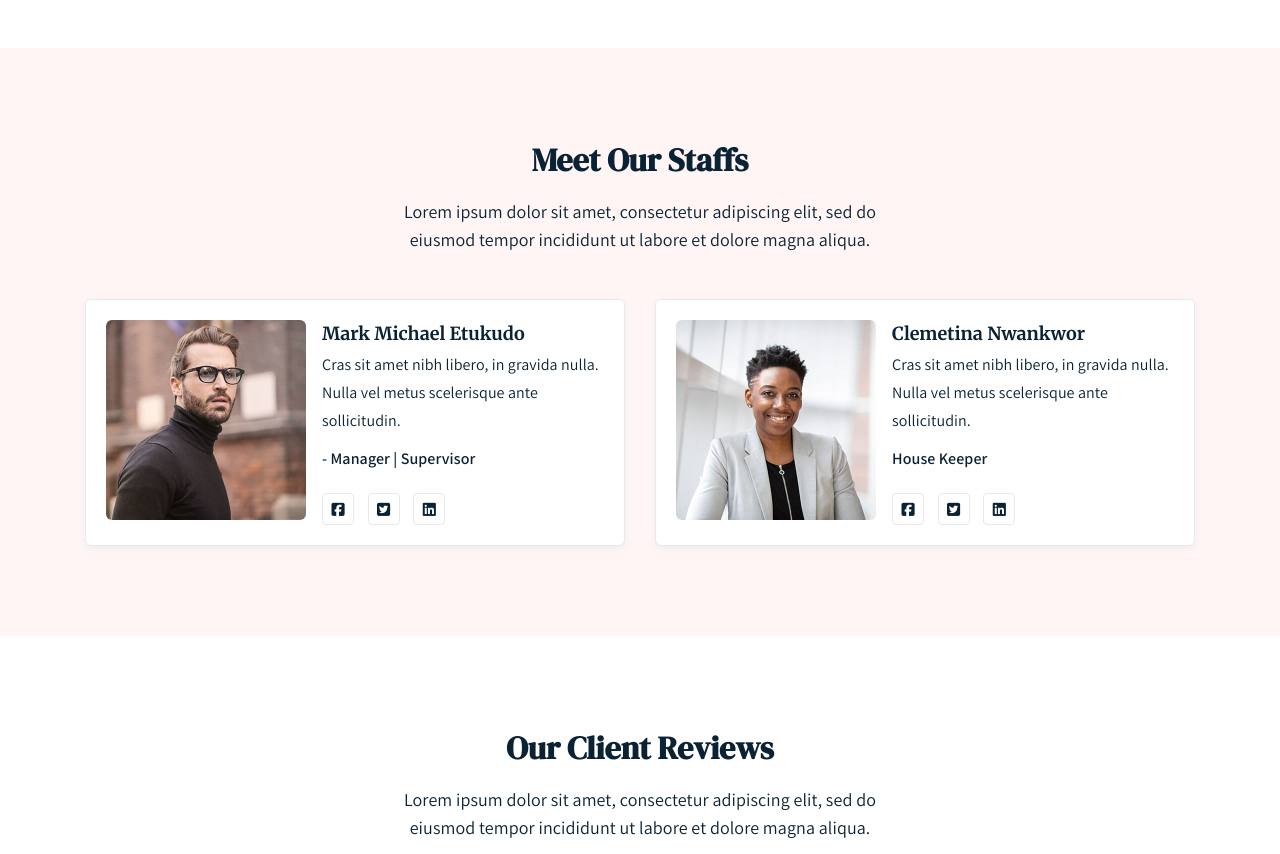
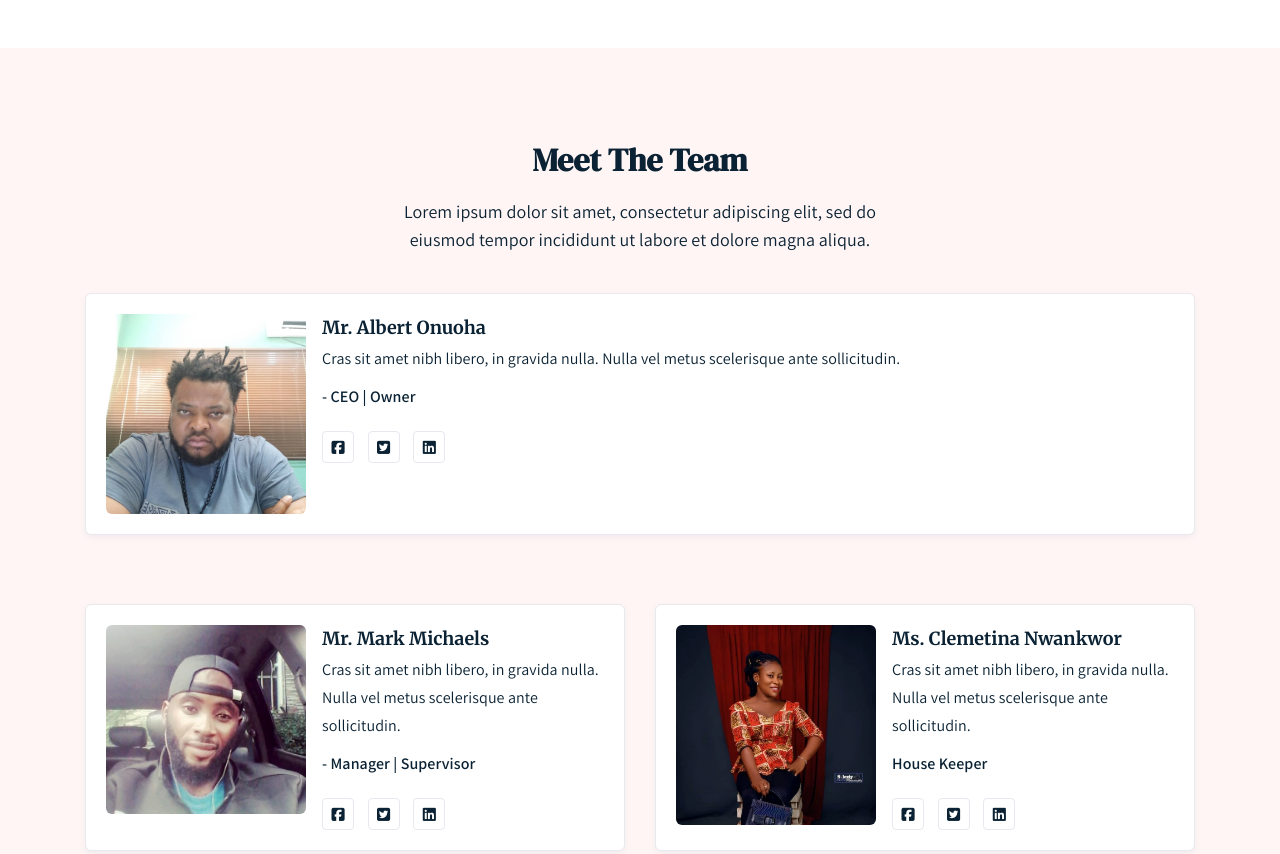
Before and after one commit to skad12/durudove, a plain HTML site: page index.html in a window 1280 px wide. Shown: the part 5960-6814 px from the top of the page. Drawn offline with nearby package versions, Linux system fonts and the light colour scheme.

Commit message:
update on team

```diff
--- a/index.html
+++ b/index.html
@@ -94,7 +94,7 @@
             </ul>
           </div>
           <div class="extrabtn">
-            <a class="bttn button1 navbutton" href="#.">Book Now</a>
+            <a class="bttn button1 navbutton" href="#contactForm">Book Now</a>
           </div>
         </div>
       </nav>
@@ -1353,21 +1353,43 @@
         <div class="row justify-content-center">
           <div class="col-lg-6">
             <div class="common-heading-2 text-center">
-              <h2 class="mb15">Meet Our Staffs</h2>
-              <p>
+              <h2 class="mb15">Meet The Team</h2>
+              <p class="mb15">
                 Lorem ipsum dolor sit amet, consectetur adipiscing elit, sed do
                 eiusmod tempor incididunt ut labore et dolore magna aliqua.
               </p>
             </div>
           </div>
         </div>
+
+        <div class="pb-4 pt-4">
+          <div class="agent-photo">
+            <div class="media">
+              <img class="mr-3" src="images/agents/ceo.jpg" alt="image" />
+              <div class="media-body agent-details">
+                <h5 class="flex justify-center">Mr. Albert Onuoha</h5>
+                <p>
+                  Cras sit amet nibh libero, in gravida nulla. Nulla vel metus
+                  scelerisque ante sollicitudin.
+                </p>
+                <p><span>- CEO | Owner</span></p>
+                <div class="social-links-">
+                  <a href="#"><i class="fab fa-facebook-square"></i> </a>
+                  <a href="#"><i class="fab fa-twitter-square"></i> </a>
+                  <a href="#"><i class="fab fa-linkedin"></i> </a>
+                </div>
+              </div>
+            </div>
+          </div>
+        </div>
+
         <div class="row mt45">
           <div class="col-md-6">
             <div class="agent-photo">
               <div class="media">
-                <img class="mr-3" src="images/agents/agent-b.jpg" alt="image" />
+                <img class="mr-3" src="images/agents/mark.jpg" alt="image" />
                 <div class="media-body agent-details">
-                  <h5>Mark Michael Etukudo</h5>
+                  <h5>Mr. Mark Michaels</h5>
                   <p>
                     Cras sit amet nibh libero, in gravida nulla. Nulla vel metus
                     scelerisque ante sollicitudin.
@@ -1386,9 +1408,9 @@
           <div class="col-md-6">
             <div class="agent-photo m-spc">
               <div class="media">
-                <img class="mr-3" src="images/agents/agent-a.jpg" alt="image" />
+                <img class="mr-3" src="images/agents/clem.jpg" alt="image" />
                 <div class="media-body agent-details">
-                  <h5>Clemetina Nwankwor</h5>
+                  <h5>Ms. Clemetina Nwankwor</h5>
                   <p>
                     Cras sit amet nibh libero, in gravida nulla. Nulla vel metus
                     scelerisque ante sollicitudin.
@@ -1535,8 +1557,8 @@
                 class="instagram"
                 ><i class="fab fa-instagram"></i
               ></a>
-              <a href="javascript:void(0)" target="blank" class="linkedin"
-                ><i class="fab fa-linkedin"></i
+              <a href="javascript:void(0)" target="blank" class="bg-success"
+                ><i class="fa-brands fa-whatsapp"></i
               ></a>
             </div>
           </div>
```
Also changed, not shown: images/agents/ceo.jpg (added), images/agents/clem.jpg (added), images/agents/mark.jpg (added), images/icons/whatsapp.png (added).
